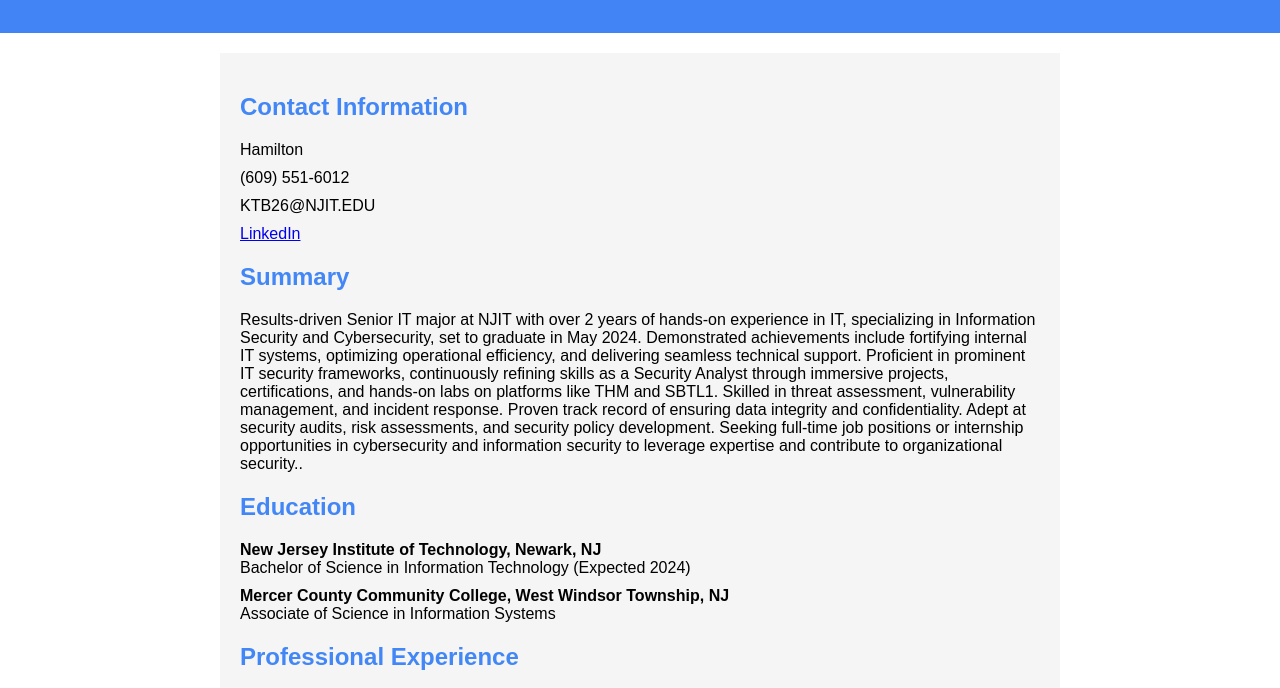
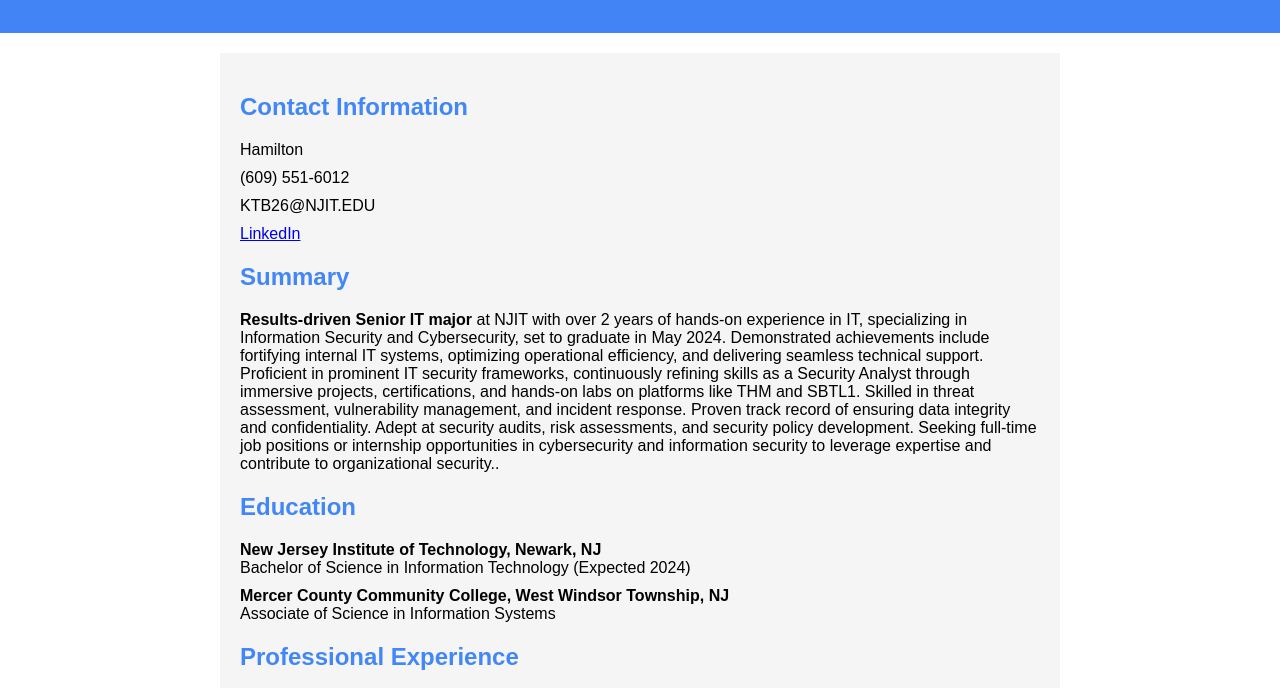
Before and after one commit to kenzit100/Personal-Website, a plain HTML site: page index.html in a window 1280 px wide. Shown: the part 94-782 px from the top of the page. Drawn offline with Linux system fonts and the light colour scheme.

Commit message:
Update index.html

```diff
--- a/index.html
+++ b/index.html
@@ -55,7 +55,7 @@
         </div>
         <div class="section">
             <h2>Summary</h2>
-            <p>Results-driven Senior IT major at NJIT with over 2 years of hands-on experience in IT, specializing in Information Security and Cybersecurity, set to graduate in May 2024. Demonstrated achievements include fortifying internal IT systems, optimizing operational efficiency, and delivering seamless technical support. Proficient in prominent IT security frameworks, continuously refining skills as a Security Analyst through immersive projects, certifications, and hands-on labs on platforms like THM and SBTL1. Skilled in threat assessment, vulnerability management, and incident response. Proven track record of ensuring data integrity and confidentiality. Adept at security audits, risk assessments, and security policy development. Seeking full-time job positions or internship opportunities in cybersecurity and information security to leverage expertise and contribute to organizational security..</p>
+            <p><strong>Results-driven Senior IT major</strong> at NJIT with over 2 years of hands-on experience in IT, specializing in Information Security and Cybersecurity, set to graduate in May 2024. Demonstrated achievements include fortifying internal IT systems, optimizing operational efficiency, and delivering seamless technical support. Proficient in prominent IT security frameworks, continuously refining skills as a Security Analyst through immersive projects, certifications, and hands-on labs on platforms like THM and SBTL1. Skilled in threat assessment, vulnerability management, and incident response. Proven track record of ensuring data integrity and confidentiality. Adept at security audits, risk assessments, and security policy development. Seeking full-time job positions or internship opportunities in cybersecurity and information security to leverage expertise and contribute to organizational security..</p>
         </div>
         <div class="section">
             <h2>Education</h2>
```
